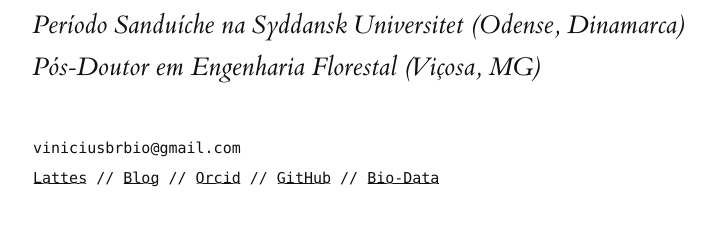
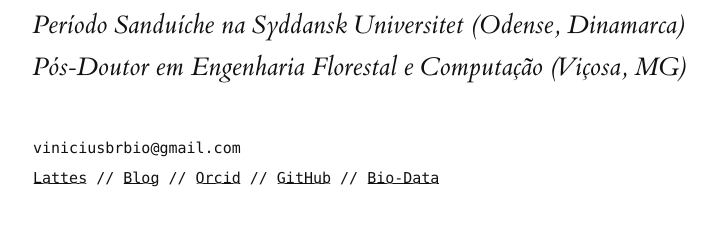
Before and after one commit to ViniciusBRodrigues/ViniciusBRodrigues.github.io, a website: page index.html in a window 1280 px wide. Shown: the part 274-499 px from the top of the page, without its empty margins (127-844 px from the left). Drawn offline with Linux system fonts and the light colour scheme.

Commit message:
Update index.html

```diff
--- a/index.html
+++ b/index.html
@@ -16,7 +16,7 @@
       <h1 id="tufte-css">Vinícius Barros Rodrigues</h1>
       <p class="subtitle">Biólogo &#8901; Mestre e Doutor em Entomologia (Viçosa, MG)</p>
       <p class="subtitle">Período Sanduíche na Syddansk Universitet (Odense, Dinamarca)</p>
-      <p class="subtitle">Pós-Doutor em Engenharia Florestal (Viçosa, MG)</p>
+      <p class="subtitle">Pós-Doutor em Engenharia Florestal e Computação (Viçosa, MG)</p>
       <section>
 
         <p><code>viniciusbrbio@gmail.com<br><a href="http://buscatextual.cnpq.br/buscatextual/visualizacv.do?id=K4468361U0"> Lattes<a> // <a href="https://medium.com/bio-data-blog">Blog<a> // <a href="https://orcid.org/0000-0003-4196-8088">Orcid<a> // <a href="https://github.com/ViniciusBRodrigues">GitHub<a> // <a href="https://biodata.site/">Bio-Data<a> <!--// <a href="https://www.upwork.com/freelancers/~011514c9c2273023a4">UpWork<a>--> </code></p>
```
